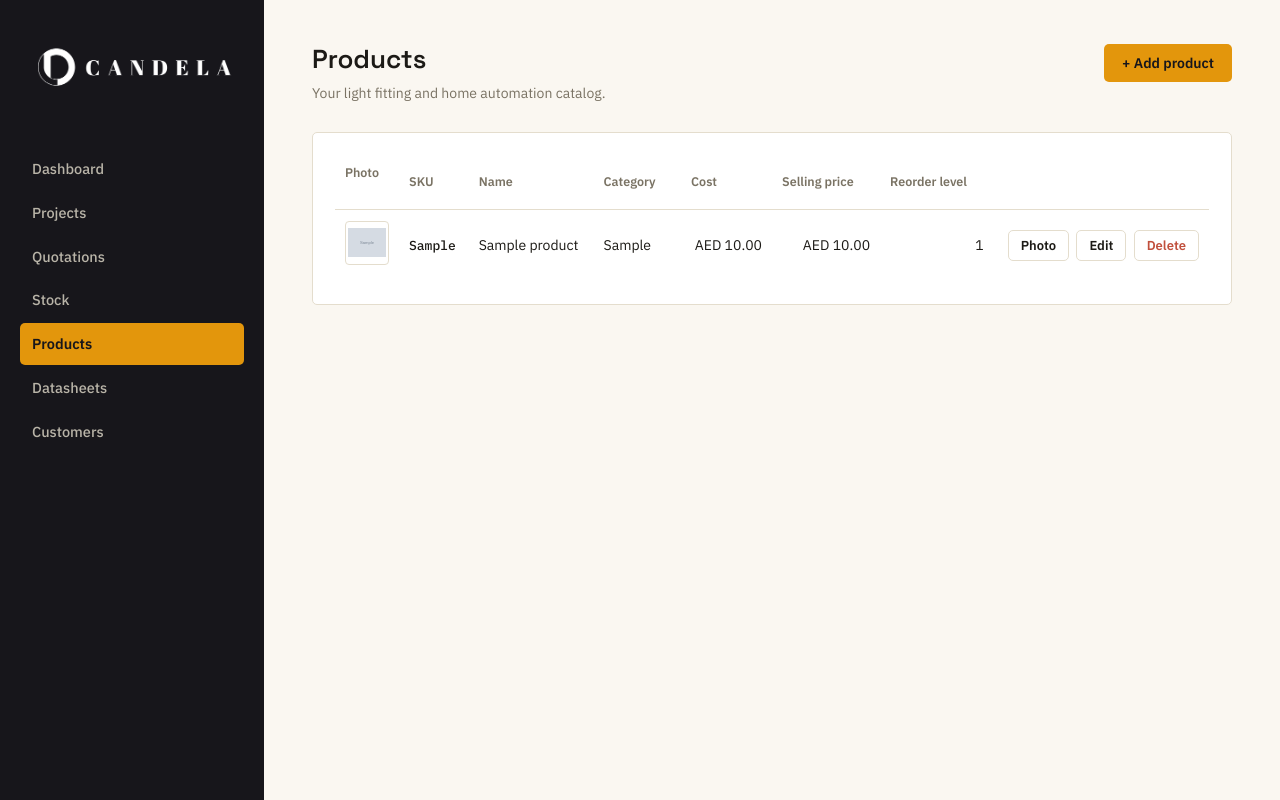
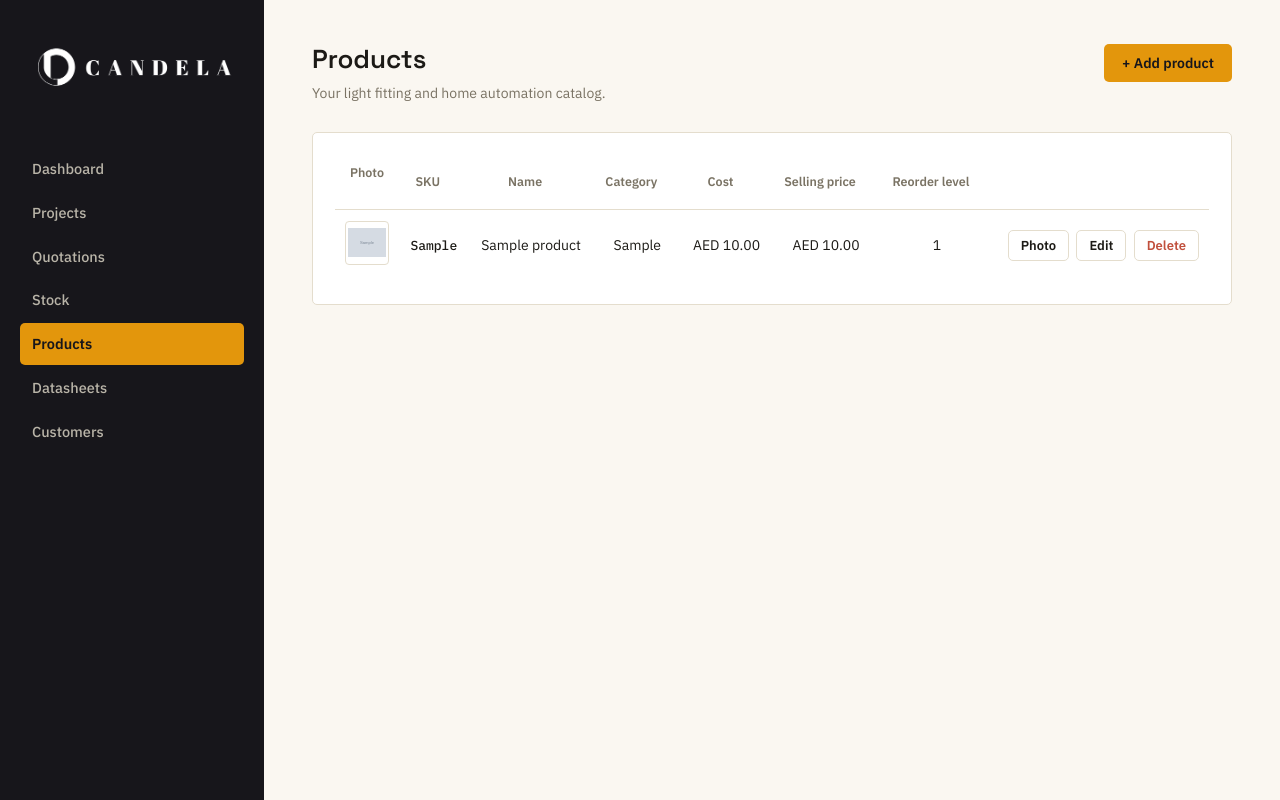
Before and after one commit to candelahalo/candela-inventory-app, a FastAPI app: page /products in a window 1280 px wide. Run offline with FastAPI, Linux system fonts and the light colour scheme; tables that the repository leaves empty hold one stand-in row (values such as "Sample post"); grey boxes marked "Sample" are stand-in pictures.

Commit message:
Center all table content in the web app itself (not just PDF/Excel) - headers, cells, and row actions

```diff
--- a/app/static/style.css
+++ b/app/static/style.css
@@ -126,10 +126,10 @@ table.dt th { cursor: grab; }
 table.dt th.dragging-col { opacity: 0.4; }
 table.dt th .sort-arrow { display: inline-block; width: 12px; color: var(--amber); font-weight: 700; }
 table.dt th.th-actions { width: 1%; }
-td.row-actions { white-space: nowrap; text-align: right; }
+td.row-actions { white-space: nowrap; text-align: center; }
 td.row-actions .btn-sm { margin-left: 4px; }
 th {
-  text-align: left;
+  text-align: center;
   font-size: 12.5px;
   color: var(--muted);
   font-weight: 600;
@@ -140,11 +140,12 @@ td {
   padding: 11px 10px;
   border-bottom: 1px solid var(--paper-2);
   font-size: 14px;
+  text-align: center;
 }
 tr:last-child td { border-bottom: none; }
 td.mono, .mono { font-family: var(--font-mono); font-size: 13px; }
-td.num { text-align: right; }
-th.num { text-align: right; }
+td.num { font-variant-numeric: tabular-nums; }
+th.num { }
 
 .badge {
   display: inline-block;
--- a/app/templates/base.html
+++ b/app/templates/base.html
@@ -6,7 +6,7 @@
 <title>{% block title %}Candela{% endblock %} — Operations</title>
 <link rel="preconnect" href="https://fonts.googleapis.com">
 <link href="https://fonts.googleapis.com/css2?family=Space+Grotesk:wght@500;600;700&family=IBM+Plex+Sans:wght@400;500;600&family=IBM+Plex+Mono:wght@500&display=swap" rel="stylesheet">
-<link rel="stylesheet" href="/static/style.css?v=10">
+<link rel="stylesheet" href="/static/style.css?v=11">
 </head>
 <body>
 <div class="shell">
@@ -28,8 +28,8 @@
     {% block content %}{% endblock %}
   </main>
 </div>
-<script src="/static/app.js?v=10"></script>
-<script src="/static/datatable.js?v=10"></script>
+<script src="/static/app.js?v=11"></script>
+<script src="/static/datatable.js?v=11"></script>
 {% block script %}{% endblock %}
 </body>
 </html>
```
